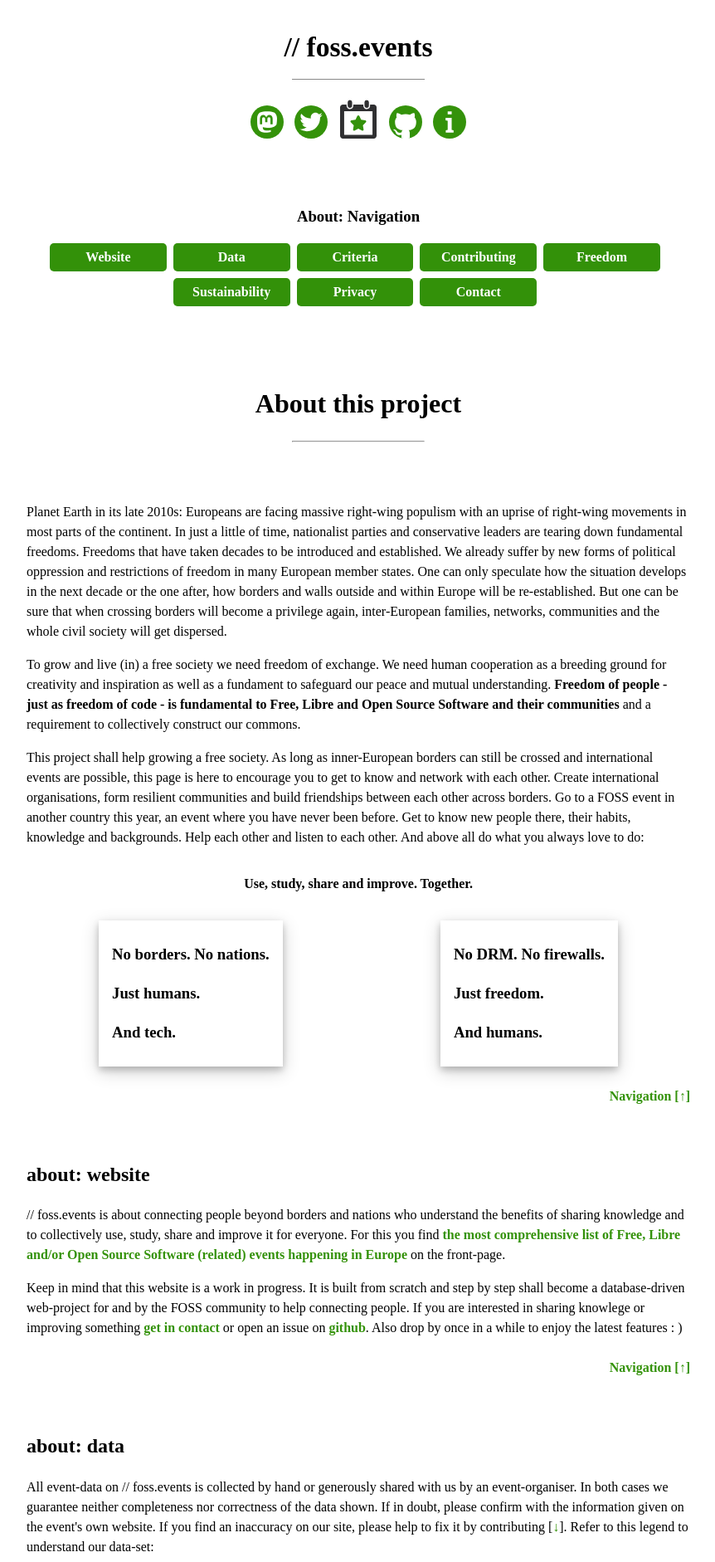
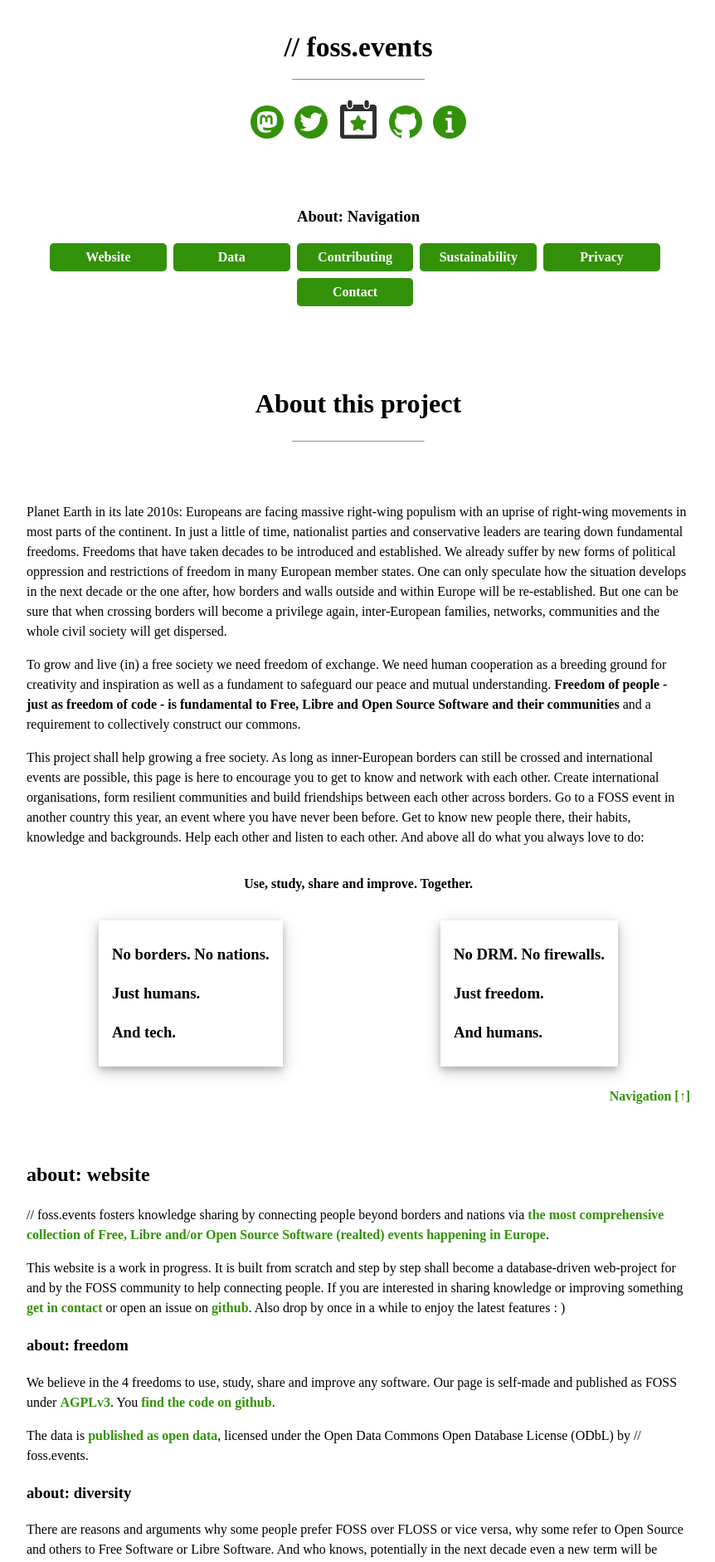
Before and after one commit to foss-events/website, a Python web app: template src/templates/about.html in a window 1280 px wide. Shown: the top 1882 px of the page at 83% size, without its empty margins (208-1070 px from the left). Run offline with Jinja, Linux system fonts and the light colour scheme; the template is opened without the code that fills it, so the values that code supplies are empty.

Commit message:
updating aboutpage

```diff
--- a/src/templates/about.html
+++ b/src/templates/about.html
@@ -42,10 +42,8 @@
 <p class="about-nav">
     <a href="#website" class="about-nav__item">Website</a><!--
     --><a href="#data" class="about-nav__item">Data</a><!--
-    --><a href="#criteria" class="about-nav__item">Criteria</a><!--
     --><a href="#contributing" class="about-nav__item">Contributing</a><!--
     <a href="#promoting" class="about-nav__item">Promoting</a>
-    --><a href="#freedom" class="about-nav__item">Freedom</a><!--
     --><a href="#sustainability" class="about-nav__item">Sustainability</a><!--
     --><a href="#privacy" class="about-nav__item">Privacy</a><!--
     --><a href="#contact" class="about-nav__item">Contact</a>
@@ -112,18 +110,50 @@
     <h2>about: website</h2>
 
     <p>
-        // foss.events is about connecting people beyond borders and nations who understand the benefits of sharing
-        knowledge and to collectively use, study, share and improve it for everyone. For this you find <a href="/">the most comprehensive list of Free, Libre and/or Open Source Software (related) events
-        happening in Europe</a> on the front-page.
+         // foss.events fosters knowledge sharing by connecting people beyond borders and nations via <a href="/">the most comprehensive collection of Free, Libre and/or Open Source Software (realted) events happening in Europe</a>.
     </p>
 
     <p>
-        Keep in mind that this website is a work in progress. It is built from scratch and step by step shall become a
+       This website is a work in progress. It is built from scratch and step by step shall become a
         database-driven web-project for and by the FOSS community to help connecting people. If you are interested in
-        sharing knowlege or improving something <a
+        sharing knowledge or improving something <a
             href="mailto:contact@foss.events">get in contact</a> or open an issue on <a
             href="https://github.com/foss-events/website">github</a>. Also drop by once in a while to enjoy the latest features : )
     </p>
+
+
+    <h3 id="freedom">about: freedom</h3>
+
+    <p>
+        We believe in the 4 freedoms to use, study, share and improve any software. Our page is self-made and published
+        as FOSS under <a href="https://www.gnu.org/licenses/agpl-3.0.html">AGPLv3</a>. You <a href="https://github.com/foss-events/website">find the code
+        on github</a>.
+
+<p>The data is <a href="/about.html#datalicense">published as open data</a>, licensed under the Open Data Commons Open Database License (ODbL) by // foss.events.</p>
+    </p>
+
+
+    <h3 id="diversity">about: diversity</h3>
+
+    <p>
+        There are reasons and arguments why some people prefer FOSS over FLOSS or vice versa, why some refer to Open
+        Source and others to Free Software or Libre Software. And who knows, potentially in the next decade even a new
+        term will be created ... (We heard sustainable software is an upcoming candidate.)
+    </p>
+
+    <p>
+        At // foss.events we love this diversity. All these terms have their relevance and they allow us to put slightly
+        different emphasis on the same technologies. Because apart from the actual naming and the details in the
+        semantics, all these names technically refer to the same kind of software: Software that is published under a
+        license that grants any user the 4 freedoms to use, study, share and improve the software without limitations.
+        That is why on // foss.events we will not prefer one name over the other and in case we use one, it is
+        representative to all the others.</p>
+
+    <p> Let us unite in diversity: <strong>No matter the name, if your event is about the four freedoms of software your
+        event is part of // foss.events!</strong>
+    </p>
+
+
 
     <a class="nav-to-top" href="about.html#top">Navigation [&uarr;]</a>
 </section>
@@ -137,8 +167,32 @@
         both cases we guarantee neither completeness nor correctness of the
         data shown. If in doubt, please confirm with the information given on
         the event's own website. If you find an inaccuracy on our site, please help to fix it by contributing [<a
-            href="#contributing">&darr;</a>]. Refer to this legend to understand our data-set:
+            href="#contributing">&darr;</a>]. Find our criteria and legend below to understand our data-set:
     </p>
+
+
+<h3 id="criteria">about: criteria</h3>
+
+    <p>
+        // foss.events is all about collecting and spreading FOSS events in Europe. These are mainly conferences but can
+        also be meetings, *-a-thons, camps, festivals, exhibitions and other kind of events - as long as they match the
+        following criteria:
+    </p>
+
+    <ul>
+        <li>only events that happen in Europe.</li>
+        <li>only events that are open for the general public. Entrance fee is
+            ok, but events shall be accessible for
+            everyone to participate and in particular not restricted to a specific group like the members of a specific
+            group, organisation or similar.
+        </li>
+        <li>only "full-day" events. As a rule of thumb, that means events that are at least 6-8 hours or more.</li>
+    </ul>
+
+
+    <p>If you know about a Free, Libre and/or Open Source Software event in Europe that matches this criteria and is not
+        yet in our list, please contribute. [<a href="#contribute">&uarr;</a>]</p>
+
 
     <h3 id="legend">about: legend</h3>
 
@@ -220,9 +274,9 @@
 
 <p>All data on https://foss.events is open data, licensed under the <a href="https://opendatacommons.org/licenses/odbl/">Open Data Commons Open Database License (ODbL)</a> by // foss.events.</p>
 
-<p>You are free to copy, distribute, transmit and adapt our data, as long as you credit // foss.events and its contributors. If you alter or build upon our data, you may distribute the result only under the same licence. The <a href="https://opendatacommons.org/licenses/odbl/1.0/">full legal code</a> explains your rights and responsibilities. </p>
+<p>You are free to copy, distribute, transmit and adapt our data, as long as you credit // foss.events and so its contributors. If you alter or build upon our data, you may distribute the result only under the same licence. The <a href="https://opendatacommons.org/licenses/odbl/1.0/">full legal code</a> explains your rights and responsibilities. </p>
 
-<p>We require that you use the credit “// foss.events”. You must also make it clear that the data is available under the Open Database License. You may do this by linking to <a href="/about.html#datalicense">this copyright page</a>. Alternatively, you can name and link directly to the license. In media where links are not possible (e.g. printed works), we suggest you direct your readers to https://foss.events. </p>
+<p>Concretely, we ask you to credit “// foss.events” and that you make it clear that the data is available under the Open Database License. You may do this by linking to <a href="/about.html#datalicense">this copyright page</a>. Alternatively, you can name and link directly to the license. In media where links are not possible (e.g. printed works), we suggest you tell your readers about foss.events and direct them to https://foss.events. </p>
 
     <a class="nav-to-top" href="about.html#top">Navigation [&uarr;]</a>
 </section>
@@ -230,31 +284,8 @@
 
 
 
-<section id="criteria" class="section">
-    <h2>about: criteria</h2>
-
-    <p>
-        // foss.events is all about collecting and spreading FOSS events in Europe. These are mainly conferences but can
-        also be meetings, *-a-thons, camps, festivals, exhibitions and other kind of events - as long as they match the
-        following criteria:
-    </p>
-
-    <ul>
-        <li>only events that happen in Europe.</li>
-        <li>only events that are open for the general public. Entrance fee is
-            ok, but events shall be accessible for
-            everyone to participate and in particular not restricted to a specific group like the members of a specific
-            group, organisation or similar.
-        </li>
-        <li>only "full-day" events. As a rule of thumb, that means events that are at least 6-8 hours or more.</li>
-    </ul>
 
 
-    <p>If you know about a Free, Libre and/or Open Source Software event in Europe that matches this criteria and is not
-        yet in our list, please contribute. [<a href="#contribute">&uarr;</a>]</p>
-
-    <a class="nav-to-top" href="about.html#top">Navigation [&uarr;]</a>
-</section>
 
 
 
@@ -315,40 +346,7 @@
 
 -->
 
-<section id="freedom" class="section">
-    <h2>about: freedom</h2>
 
-    <p>
-        We believe in the 4 freedoms to use, study, share and improve an software. Our page is self-made and published
-        as FOSS under <a href="https://www.gnu.org/licenses/agpl-3.0.html">AGPLv3</a>. You can <a href="https://github.com/foss-events/website">find the code
-        on github</a>.
-
-<p>The data is <a href="/about.html#datalicense">published as open data</a>, licensed under the Open Data Commons Open Database License (ODbL) by // foss.events.</p>
-    </p>
-
-
-    <h3 id="diversity">about: diversity</h3>
-
-    <p>
-        There are reasons and arguments why some people prefer FOSS over FLOSS or vice versa, why some refer to Open
-        Source and others to Free Software or Libre Software. And who knows, potentially in the next decade even a new
-        term will be created ... (We heard sustainable software is an upcoming candidate.)
-    </p>
-
-    <p>
-        At // foss.events we love this diversity. All these terms have their relevance and they allow us to put slightly
-        different emphasis on the same technologies. Because apart from the actual naming and the details in the
-        semantics, all these names technically refer to the same kind of software: Software that is published under a
-        license that grants any user the 4 freedoms to use, study, share and improve the software without limitations.
-        That is why on // foss.events we will not prefer one name over the other and in case we use one, it is
-        representative to all the others.</p>
-
-    <p> Let us unite in diversity: <strong>No matter the name, if your event is about the four freedoms of software your
-        event is part of // foss.events!</strong>
-    </p>
-
-    <a class="nav-to-top" href="about.html#top">Navigation [&uarr;]</a>
-</section>
 
 <section id="sustainability" class="section">
     <h2>about: sustainability</h2>
```
